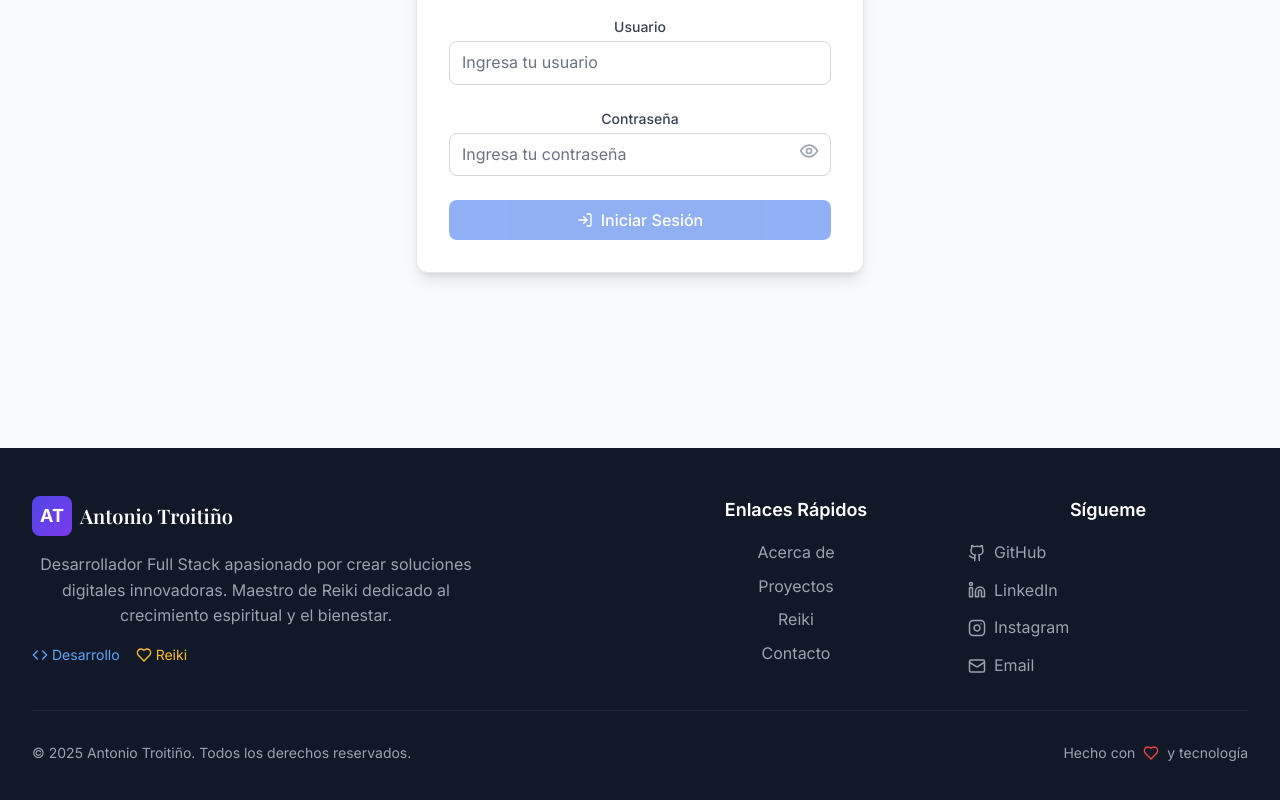
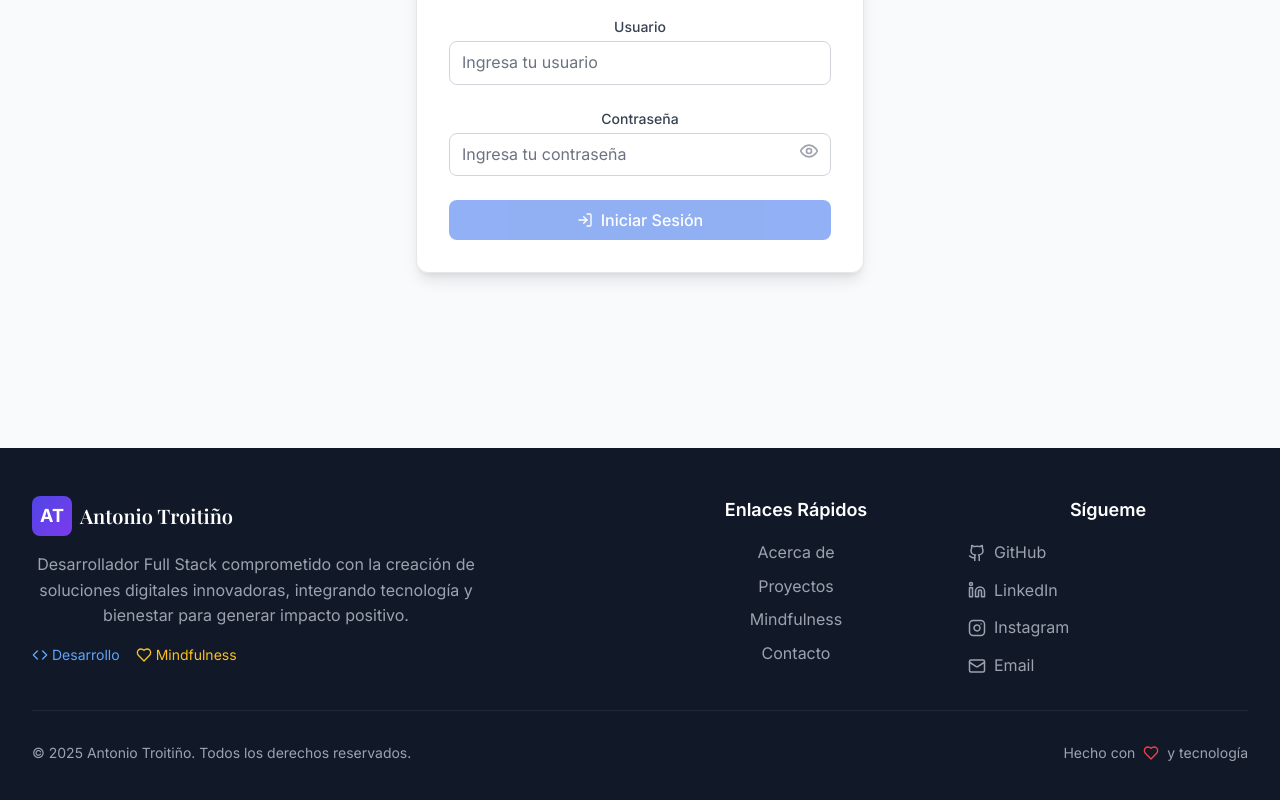
Before and after one commit to ToniTF/portafolio, a React (Vite) app in the folder frontend/: page /admin in a window 1280 px wide. Shown: the part 352-1152 px from the top of the page. Built offline with nearby package versions, Linux system fonts and the light colour scheme.

Commit message:
correciones footer

```diff
--- a/frontend/src/components/Footer.jsx
+++ b/frontend/src/components/Footer.jsx
@@ -32,11 +32,10 @@ const Footer = () => {
       color: 'hover:text-green-600'
     }
   ]
-
   const quickLinks = [
     { name: 'Acerca de', path: '/about' },
     { name: 'Proyectos', path: '/projects' },
-    { name: 'Reiki', path: '/reiki' },
+    { name: 'Mindfulness', path: '/mindfulness' },
     { name: 'Contacto', path: '/contact' }
   ]
 
@@ -59,8 +58,7 @@ const Footer = () => {
               </span>
             </Link>
             <p className="text-gray-400 mb-4 max-w-md">
-              Desarrollador Full Stack apasionado por crear soluciones digitales innovadoras.
-              Maestro de Reiki dedicado al crecimiento espiritual y el bienestar.
+              Desarrollador Full Stack comprometido con la creación de soluciones digitales innovadoras, integrando tecnología y bienestar para generar impacto positivo.
             </p>
             <div className="flex items-center space-x-4">
               <div className="flex items-center space-x-1 text-blue-400">
@@ -69,7 +67,8 @@ const Footer = () => {
               </div>
               <div className="flex items-center space-x-1 text-amber-400">
                 <Heart size={16} />
-                <span className="text-sm">Reiki</span>
+                <span className="text-sm">Mindfulness
+                </span>
               </div>
             </div>
           </div>
```
